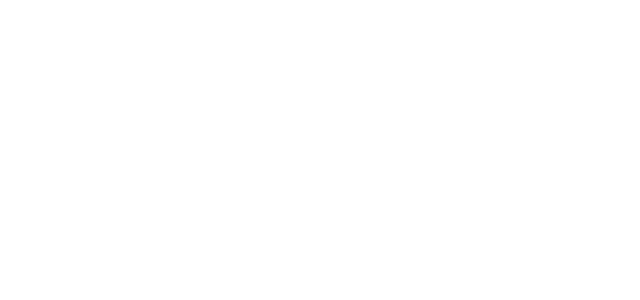
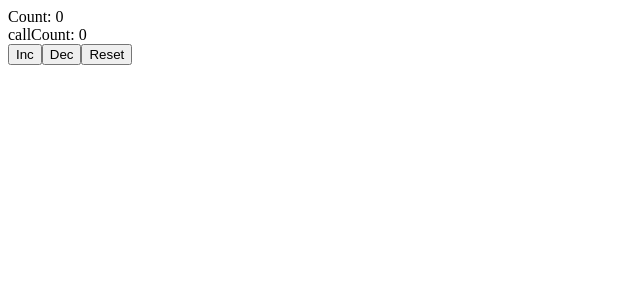
Before and after one commit to igorGavr/react_home_work, a React (Create React App) app: page / in a window 1280 px wide. Shown: the top 300 px of the page, without its empty margins (0-640 px from the left). Built offline with nearby package versions, Linux system fonts and the light colour scheme.

Commit message:
prev 11 useReducer

```diff
--- a/src/App.js
+++ b/src/App.js
@@ -1,9 +1,30 @@
+import {useReducer} from "react";
 
+const reducer = (state, action) => {
+    state = {...state, callCount: state.callCount + 1}
+  switch (action.type) {
+      case 'inc' :
+          return {...state, count: state.count + 1}
+      case 'dec' :
+          return {...state, count: state.count - 1}
+      case 'reset' :
+          return {...state, count: action.payload}
+      default:
+          return state
+  }
+}
 
 
 function App() {
+  const [state, dispatch] = useReducer(reducer, {count: 0, callCount: 0});
+
   return (
     <div className="App">
+        <div>Count: {state.count}</div>
+        <div>callCount: {state.callCount}</div>
+      <button onClick={() => dispatch({type: 'inc'})}>Inc</button>
+      <button onClick={() => dispatch({type: 'dec'})}>Dec</button>
+      <button onClick={() => dispatch({type: 'reset', payload: 0})}>Reset</button>
 
     </div>
   );
```
